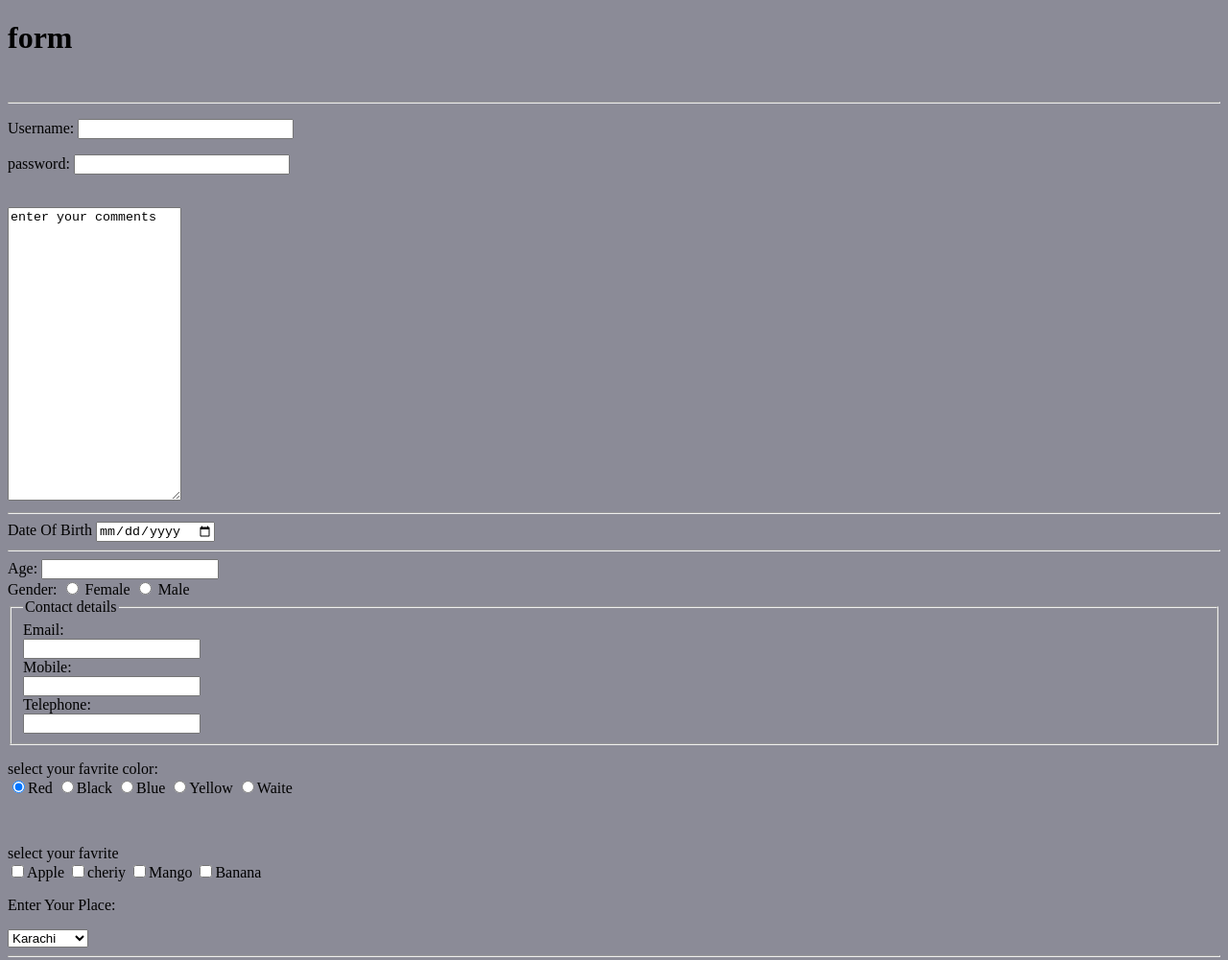
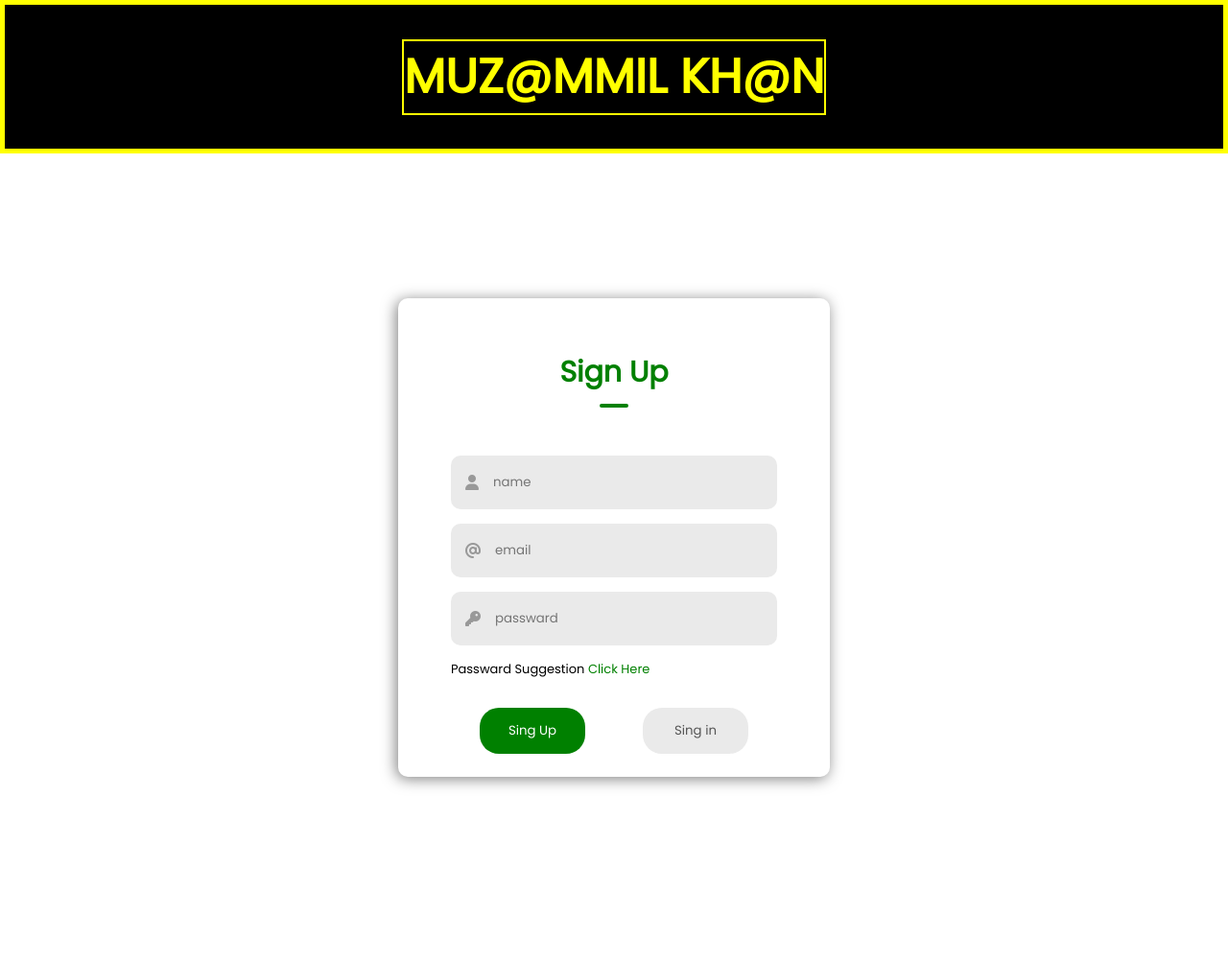
Before and after one commit to muzammilnawaz/first-website, a plain HTML site: page index.html in a window 1280 px wide. Shown: the top 1001 px of the page at 96% size. After the commit the page ends 960 px from the top, so only its background shows below. Drawn offline with Linux system fonts and the light colour scheme; grey boxes are pictures that could not be loaded.

Commit message:
new sign file

```diff
--- a/index.html
+++ b/index.html
@@ -2,97 +2,17 @@
 <html lang="en">
 <head>
     <meta charset="UTF-8">
-    <meta name="viewport" content="width=, initial-scale=1.0">
-    <title>form</title>
-    <link rel="stylesheet" href="styel.css">
+    <meta name="viewport" content="width=device-width, initial-scale=1.0">
+    <title>MR KH@N</title>
+    <link rel="stylesheet" href="style.css">
+    <link rel="stylesheet"href="https://fonts.googleapis.com/css?family=poppins">
+    <link rel="stylesheet" href="https://cdnjs.cloudflare.com/ajax/libs/font-awesome/6.5.2/css/all.min.css">
 </head>
 <body>
-    <h1>form</h1>
-    <br>
-    <hr>
-    <form action="">
-        <p>Username:
-            <input type="text" name="Username" size="25"
-            maxlength="30"/>
-        </p>
-        <p>password:
-            <input type="password" name="password" size="25"
-            maxlength="30">
-        </p>
-        <br>
-            <textarea name="comments" role="30" rows="20">enter your comments</textarea>
-            <br>
-            <hr>
-            <label for="Username">Date Of Birth</label>
-            <input type="DATE" name="Depart"/>
-            <br>
-            <hr>
-            <label>Age: <input type="text" name="age" /></label>
-<br/ >
-Gender:
-<input id="female" type="radio" name="gender"
-value="f">
-<label for="female">Female</label>
-<input id="male" type="radio" name="gender"
-value="m">
-<label for="male">Male</label>
-<fieldset>
-   <legend>Contact details</legend>
-<label>Email:
-    <br>
-    <input type="text" name="Email"/></label>
-    <br>
-    <label>Mobile:
-        <br>
-    <input type="text" name="Mobile"/></label>
-        <br>
-        <label>Telephone:
-            <br>
-    <input type="text" name="Telephone"></label>
-</fieldset>
-<p>select your favrite color:
-                <br>
-                <input type="radio" name="class" value="Red" id="1" checked="checked">Red
-                <input type="radio" name="class" value="Black" id="2">Black
-                <input type="radio" name="class" value="Blue" id="3">Blue
-                <input type="radio" name="class" value="Yellow" id="4">Yellow
-                <input type="radio" name="class" value="Waite" id="5">Waite
-            </p>
-            <br>
-            <p>select your favrite
-                <br>
-                <input type="checkbox" name="service" value="Apple">Apple
-                <input type="checkbox" name="service" value="cheriy">cheriy
-                <input type="checkbox" name="service" value="Red">Mango
-                <input type="checkbox" name="service" value="Banana">Banana
-            </p>
-            <p> Enter Your Place:
-            </p>
-            <select name="Place Name">
-                <option value="Karachi">Karachi</option>
-                <option value="Lahore">Lahore</option>
-                <option value="Multan">Multan</option>
-                <option value="Pishawar">Pishawar</option>
-                <option value="Hydrabad">Hydrabad</option>
-                <option value="Islamabad">Islamabad</option>
-            </select>
-            <br>
-            <hr>
-            <iframe width="450" height="350" src="http://maps.google.co.uk/maps?q=moma+new+york
-            &amp;output=embed">google map</iframe>
-            <br>
-            <hr>
-            <p>Your Hobby:</p>
-             <select name="instrument" size="3"
-            multiple="multiple">
-            <option value="Cricket" selected="select">
-                Cricket
-            </option>
-            <option value="Hockey">Hockey</option>
-            <option value="Fatbool">Fatbool</option>
-            <option value="Valeybool">Valeybool</option>
-        </select>
-        <br>
+
+    <div class="khan">
+        <h1>MUZ@MMIL KH@N</h1>
+    </div>
 
 
 
@@ -102,8 +22,49 @@ value="m">
 
 
 
-    </form>
+    <div class="container">
+        <div class="form-box">
+            <h1 class="title">Sign Up</h1>
+            <div class="underline"></div>
+            <form>
+                <div class="input-group">
+
+                <div class="input-feild namefield">
+                 <i class="fa-solid fa-user"></i>
+                <input type="text" placeholder="name">
+                </div><!--end input feild-->
+
+                <div class="input-feild ">
+                    <i class="fa-solid fa-at"></i>
+                   <input type="email" placeholder="email">
+                   </div><!--end input feild-->
+
+                   <div class="input-feild ">
+                    <i class="fa-solid fa-key"></i>
+                   <input type="password" placeholder="passward">
+                   </div><!--end input feild-->
+                   <p><span class="text">Passward Suggestion</span> <a href="#"> Click Here </a></p>
+                   <div class="btn-field">
+                    <button type="button" class="signupbtn">Sing Up</button>
+                    <button type="button" class="disable signinbtn">Sing in</button>
+
+                   </div><!--end btn-field-->
+                </div><!--end input group-->
 
 
+
+
+
+
+
+
+
+            </form>
+
+        </div><!--end form box-->
+
+
+    </div><!--end container-->
+    <script src="script.js"></script>
 </body>
 </html>
--- /dev/null
+++ b/script.js
@@ -0,0 +1,23 @@
+let signupbtn = document.querySelector(".signupbtn")
+let signinbtn = document.querySelector(".signinbtn")
+let namefield = document.querySelector(".namefield")
+let title = document.querySelector(".title")
+let underline = document.querySelector(".underline")
+let text =document.querySelector(".text");
+
+signinbtn.addEventListener("click",()=>{
+    namefield.style.maxHeight ="0";
+    title.innerHTML ="Sign in";
+    text.innerHTML ="Lost Password";
+    signupbtn.classList.add("disable");
+    signinbtn.classList.remove("disable");
+    underline.style.transform = "translateX(35px)";
+});
+signupbtn.addEventListener("click",()=>{
+    namefield.style.maxHeight ="60px";
+    title.innerHTML ="Sign Up";
+    text.innerHTML ="Passward Suggestion";
+    signupbtn.classList.remove("disable");
+    signinbtn.classList.add("disable");
+    underline.style.transform = "translateX(0)";
+});
--- a/styel.css
+++ /dev/null
@@ -1,3 +0,0 @@
-body{
-    background-color: rgb(139, 139, 151);
-}
--- /dev/null
+++ b/style.css
@@ -0,0 +1,125 @@
+*{
+    margin: 0;
+    padding: 0;
+    font-family:"poppins", sans-serif ;
+    box-sizing: border-box;
+}
+.khan{
+    width: 100%;
+    height: 20vh;
+    background: black;
+    display: flex;
+    align-items: center;
+    justify-content: center;
+    border: 5px solid yellow;
+}
+
+.khan h1{
+    font-size: 50px;
+    color: yellow;
+    border: 2px solid yellow;
+}
+
+
+
+
+
+
+
+
+
+
+
+
+
+
+
+.container{
+    width: 100%;
+    height: 100vh;
+    display: flex;
+    justify-content: center;
+    align-items: center;
+
+}
+.form-box{
+    width: 90%;
+    max-width: 450px;
+    min-width: 350px;
+    background: white;
+    padding: 55px;
+    text-align: center;
+    border-radius: 10px;
+    box-shadow: -2px 2px 15px rgba(0, 0, 0, 0.5);
+
+}
+.form-box h1{
+    font-size: 30px;
+    color: green;
+
+
+}
+.form-box .underline{
+    width: 30px;
+    height: 4px;
+    background: green;
+    margin: 10px auto 50px auto;
+    border-radius: 5px;
+    transition: transform 0.5s;
+}
+.input-feild{
+    background: #eaeaea;
+    margin: 15px 0;
+    border-radius: 10px;
+    display: flex;
+    align-items: center;
+
+    max-height: 60px;
+    transition: max-height 0.5s;
+    overflow: hidden;
+}
+.input-feild input{
+    width: 100%;
+    background: transparent;
+    border: 0;
+    outline: 0;
+    padding: 18px 15px;
+}
+.input-feild i{
+    margin-left: 15px;
+    color: #999;
+
+}
+form p{
+    text-align: left;
+    font-size: 13px;
+}
+form p a{
+    text-decoration: none;
+    color: green;
+}
+.btn-field{
+    width: 100%;
+    display: flex;
+    justify-content: space-between;
+}
+.btn-field button{
+    flex-basis: 48%;
+    background: green;
+    color: white;
+    height: 48px;
+    border-radius: 20px;
+    border: 0;
+    outline: 0;
+    cursor: pointer;
+    transition: background 1s;
+    margin: 30px;
+}
+.input-group{
+    height: 280px;
+
+}
+button.disable{
+    background: #eaeaea;
+    color: #555;
+}
```
Also changed, not shown: add new.png (deleted), add.png (deleted), muzmmil@099.jpg (added), subr.png (deleted).
